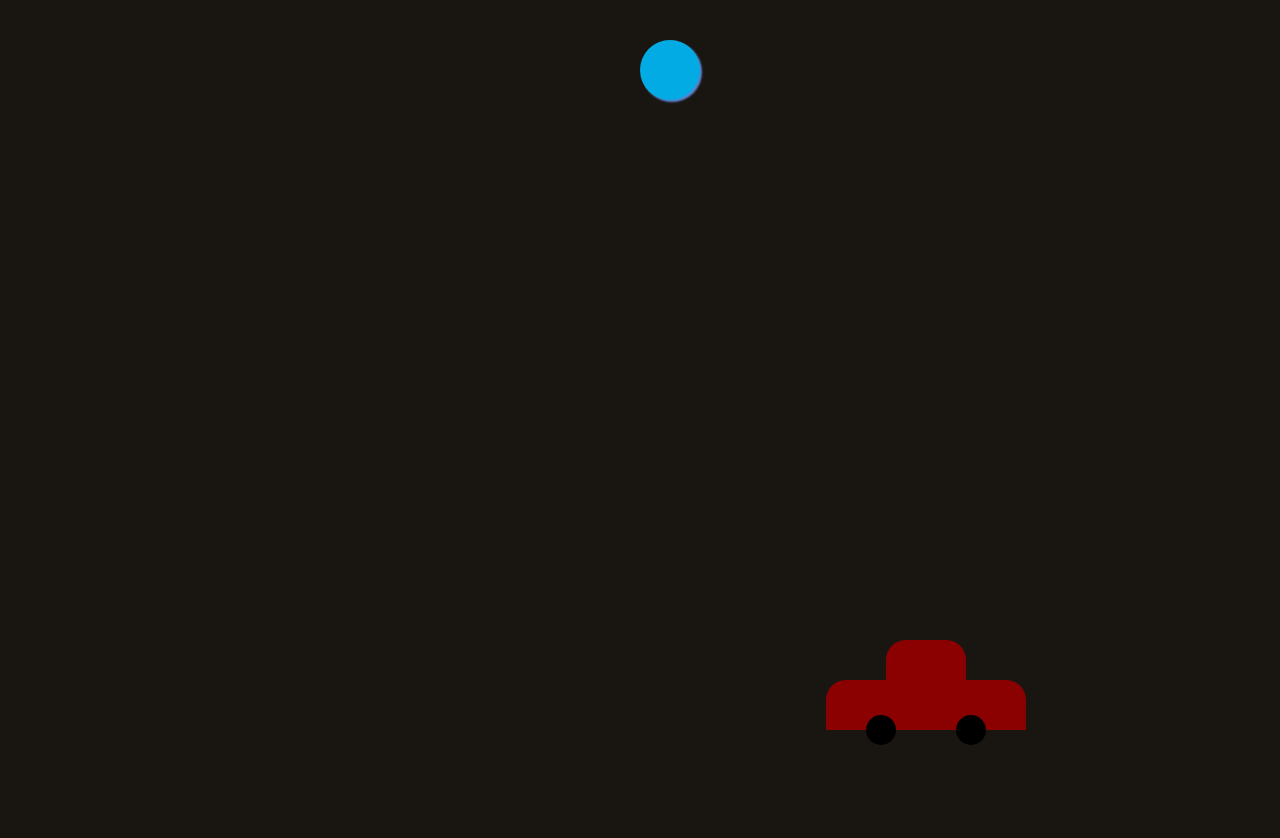
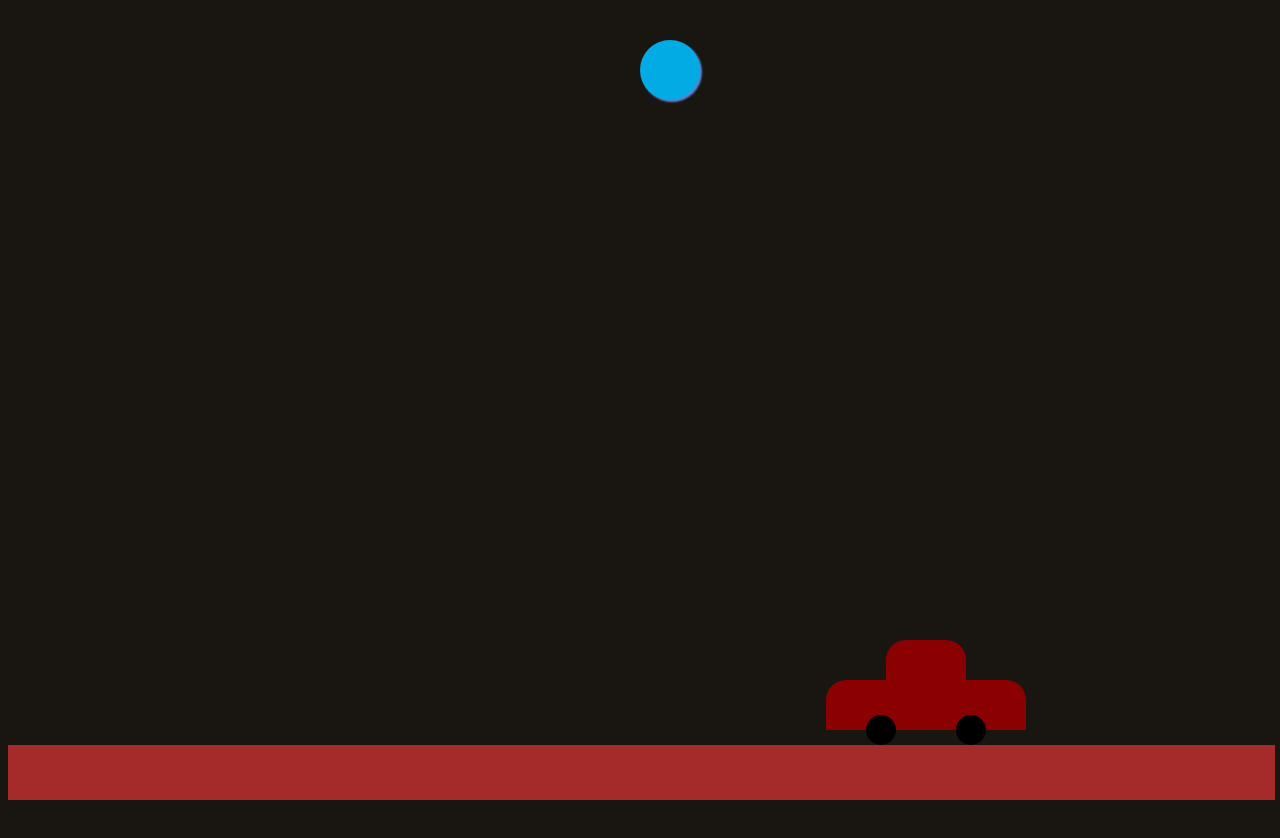
Before and after one commit to Ari-Tech/css-landscape, a plain HTML site: page index.html in a window 1280 px wide. Drawn offline with Linux system fonts and the light colour scheme.

Commit message:
add road

```diff
--- a/index.html
+++ b/index.html
@@ -16,6 +16,7 @@
         <div class="car-wheel-left"></div>
         <div class="car-wheel-right"></div>
     </div>
+    <div class="road"></div>
 </div>
 </body>
 </html>
--- a/style.scss
+++ b/style.scss
@@ -86,3 +86,11 @@ width: 60px;
     top: -45px;
   }
 }
+
+.road {
+  position: absolute;
+  width: 99%;
+  bottom:0px;
+  background: brown;
+  height: 55px;
+}
```
Also changed, not shown: style.css, 1 other file.
